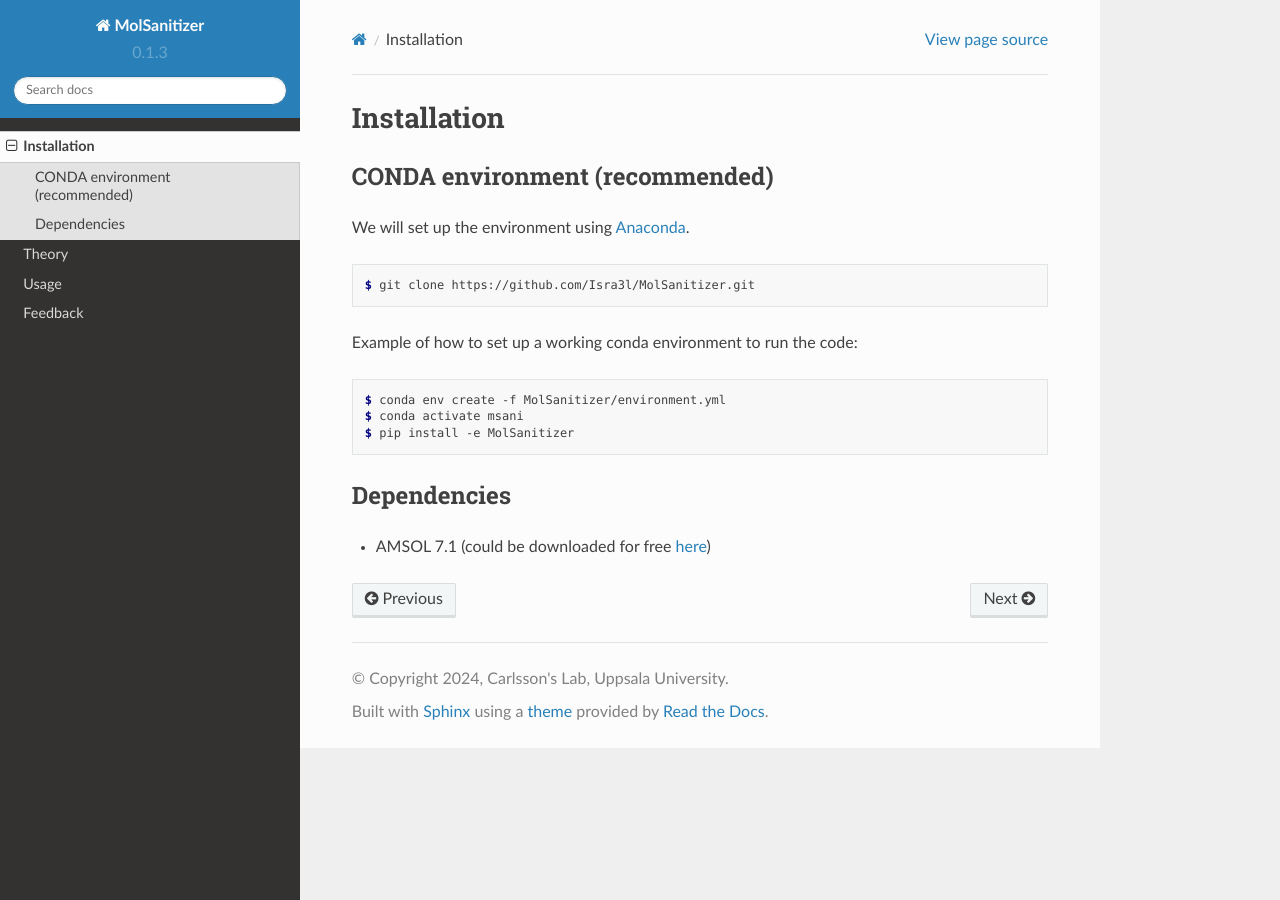
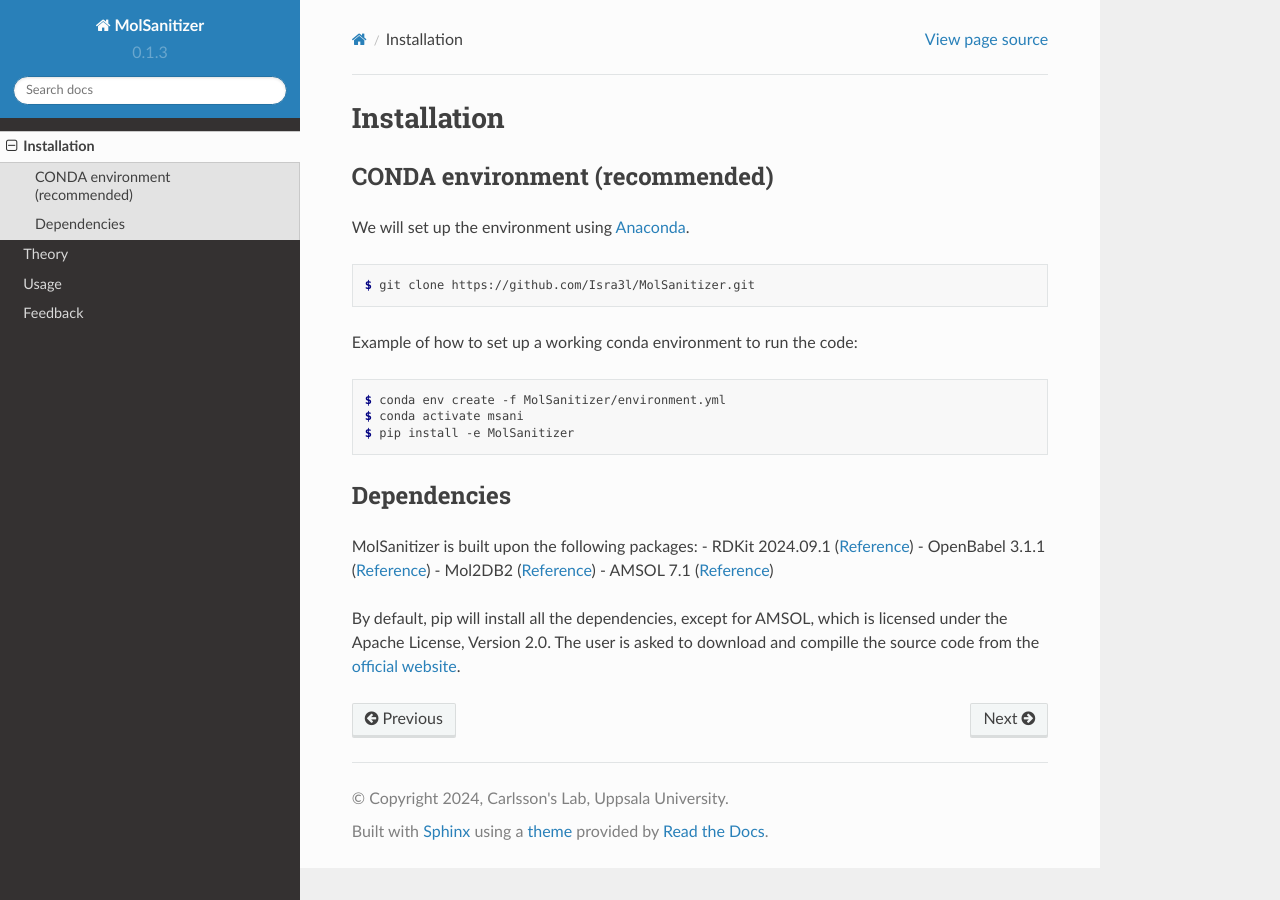
Before and after one commit to phonglam3103/msani-readthedocs, a Sphinx documentation site: the page built from docs/source/installation.rst, in a window 1280 px wide. Built offline with Sphinx 7.4.7 and the Read the Docs theme 2.0.0, drawn with Linux system fonts in a browser that asks for light colours.

Commit message:
Update installation instructions with package dependencies and references

```diff
--- a/docs/source/installation.rst
+++ b/docs/source/installation.rst
@@ -25,4 +25,11 @@ Example of how to set up a working conda environment to run the code:
 
 Dependencies
 ------------
-- AMSOL 7.1 (could be downloaded for free `here <https://comp.chem.umn.edu/sds/>`_)
+
+MolSanitizer is built upon the following packages:
+- RDKit 2024.09.1 (`Reference <https://www.rdkit.org/docs/Install.html>`_)
+- OpenBabel 3.1.1 (`Reference <https://openbabel.org/docs/dev/Installation/install.html>`_)
+- Mol2DB2 (`Reference <https://github.com/ryancoleman/mol2db2>`_)
+- AMSOL 7.1 (`Reference <https://comp.chem.umn.edu/sds/>`_)
+
+By default, pip will install all the dependencies, except for AMSOL, which is licensed under the Apache License, Version 2.0. The user is asked to download and compille the source code from the `official website <https://comp.chem.umn.edu/sds/>`_.
```
